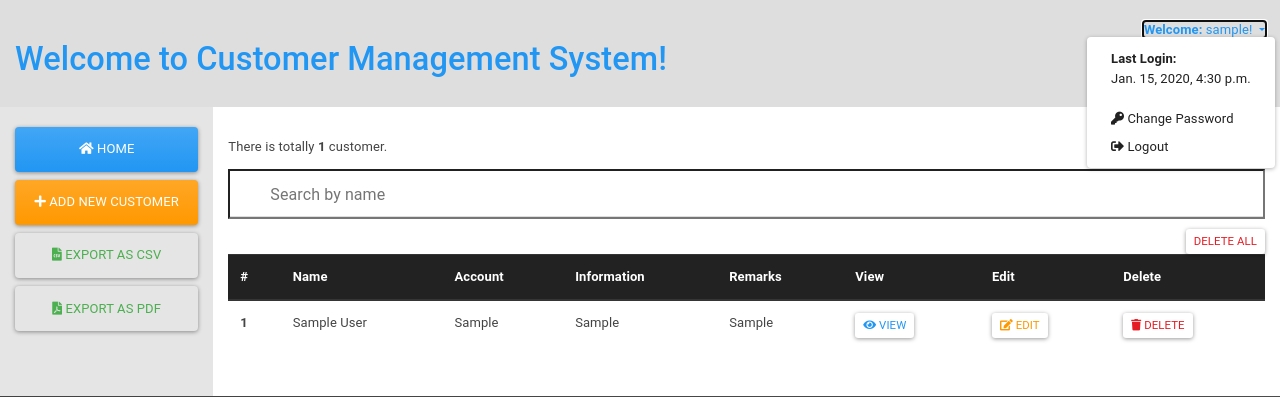
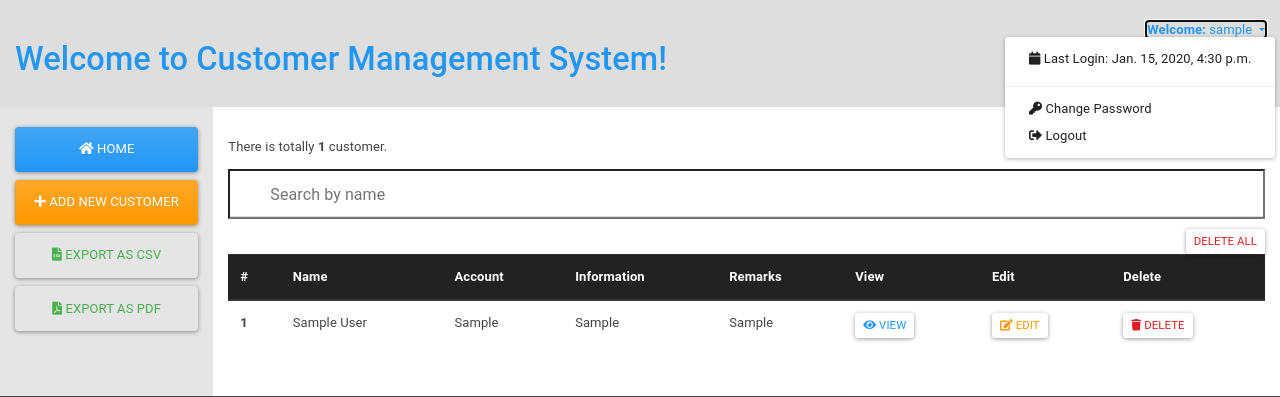
Before and after one commit to chitkokooo/customer-management-system, a Django app: page /customers/ in a window 1280 px wide, after a click that opens the changed part. Shown: the top 397 px of the page. Run offline with Django 3.2, Linux system fonts and the light colour scheme; a user stored in the database is signed in; tables that the repository leaves empty hold one stand-in row (values such as "Sample post"); some libraries are stand-ins or nearby versions.

Commit message:
change ui

```diff
--- a/cms/customers/templates/customers/base_generic.html
+++ b/cms/customers/templates/customers/base_generic.html
@@ -16,13 +16,14 @@
 			<div class="col-md-12 branding">
 				{% if user.is_authenticated %}
 				<div class="text-right">
-					<div class="dropdown show">
+					<div class="dropdown">
 						<a class="dropdown-toggle" href="#" role="button" id="userdropdown" data-toggle="dropdown" aria-haspopup="true" aria-expanded="false">
-							<b>Welcome:</b> {{ user.username }}!
+							<b>Welcome:</b> {{ user.username }}
 						</a>
 
 						<div class="dropdown-menu" aria-labelledby="userdropdown">
-							<p class="dropdown-item"><b>Last Login:</b><br> {{ user.last_login }}</p>
+							<p class="dropdown-item"><i class="fa fa-calendar" aria-hidden="true"></i> Last Login: {{ user.last_login }}</p>
+							<div class="dropdown-divider"></div>
 							<a href="{% url 'customers:change-password' %}" class="dropdown-item"><i class="fa fa-key" aria-hidden="true"></i> Change Password</a>
 							<a href="{% url 'logout' %}?next={{ request.path }}" class="dropdown-item"><i class="fa fa-sign-out-alt" aria-hidden="true"></i> Logout</a>
 						</div>
--- a/cms/customers/templates/customers/customer_list.html
+++ b/cms/customers/templates/customers/customer_list.html
@@ -29,7 +29,7 @@
 	        <p class="text-danger">Are you sure you want to delete all customers? This cannot be undone.</p>
 	      </div>
 	      <div class="modal-footer">
-	        <button type="button" class="btn btn-outline-secondary" data-dismiss="modal">Cancel</button>
+	        <button type="button" class="btn btn-outline-secondary" data-dismiss="modal"><i class="fa fa-times" aria-hidden="true"></i> Cancel</button>
 	        <a href="{% url 'customers:delete-all' %}" class="btn btn-danger"><i class="fa fa-trash"></i> Yes, Delete All Customers!</a>
 	      </div>
 	    </div>
```
Also changed, not shown: README.md, resources/1_login_page.png, resources/3_add_new_customer.png, resources/5_home_page.png, resources/6_update_customer.png, resources/9_change_password.png (added).
